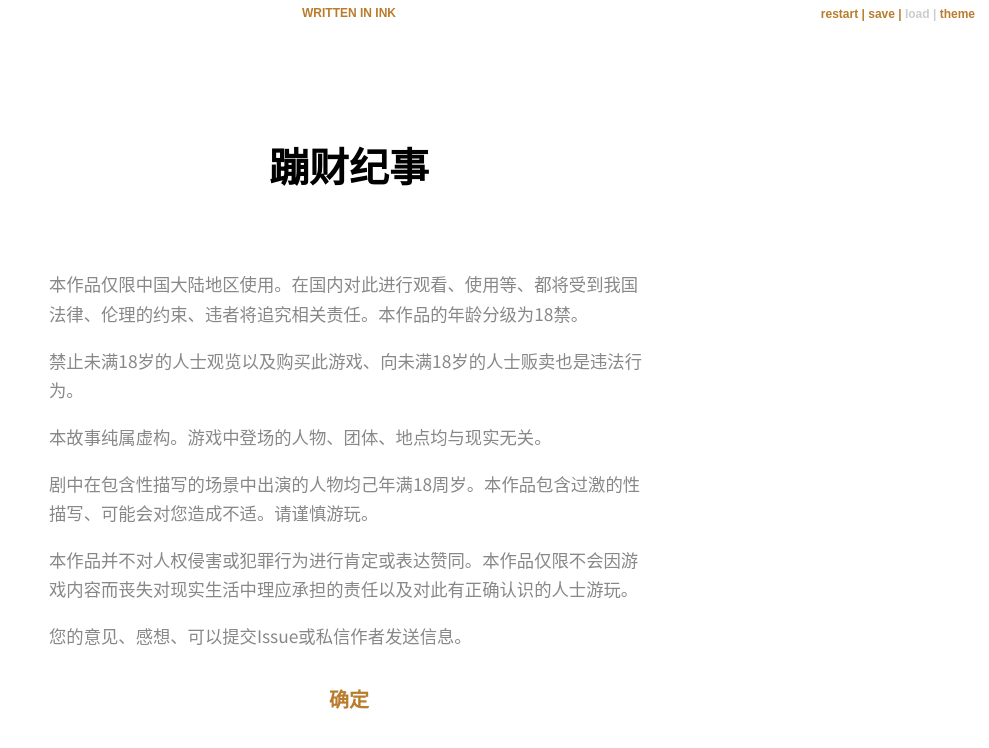
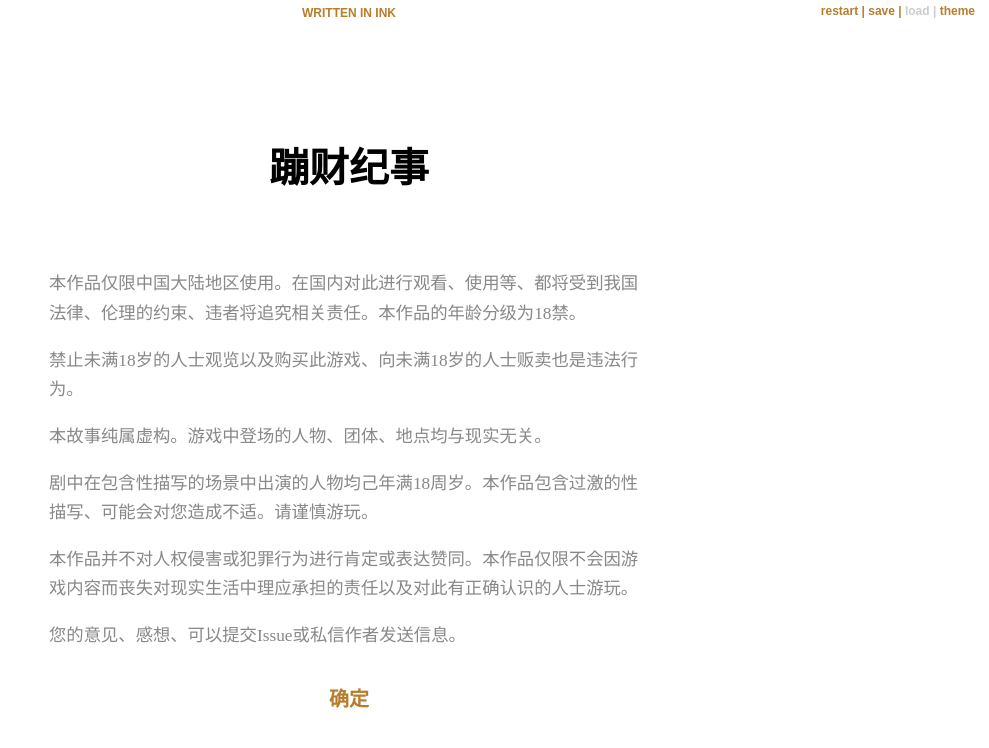
Before and after one commit to Chika-Uru/EpFromBUFE, a plain HTML site: page index.html in a window 1280 px wide. Shown: the whole page, without its empty margins (291-1280 px from the left). Drawn offline with Linux system fonts and the light colour scheme.

Commit message:
Add files via upload

```diff
--- a/style.css
+++ b/style.css
@@ -1,7 +1,7 @@
-@import url('https://fonts.googleapis.com/css2?family=Noto+Sans+SC:wght@400;700&display=swap');
+@import url('https://fonts.googleapis.com/css2?family=Noto+Serif+SC:wght@400;700&display=swap');
 
 body {
-    font-family: 'Noto Sans SC', 'Noto Sans CJK SC', 'Microsoft YaHei', sans-serif;
+    font-family: 'Noto Serif SC', serif;
     font-weight: normal;
     background: white;
     overflow: hidden;
```
